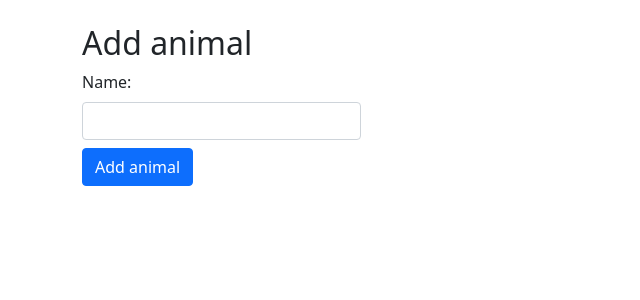
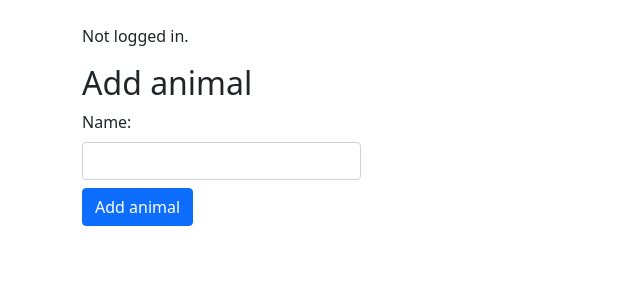
Before and after one commit to hckmd/5023-w10-security-example, a Flask app: page /animal/add in a window 1280 px wide. Shown: the part 56-356 px from the top of the page, without its empty margins (0-640 px from the left). Run offline with Flask 2, Linux system fonts and the light colour scheme; some libraries are stand-ins or nearby versions.

Commit message:
Changes view to show current user logged in

```diff
--- a/app/templates/base.html
+++ b/app/templates/base.html
@@ -35,6 +35,11 @@
             </ul>
           {% endif %}
         {% endwith %}
+        {% if current_user.is_anonymous %}
+        <p>Not logged in.</p>
+        {% else %}
+        <p>Logged in as: {{ current_user.username }} <a href="{{ url_for('auth.logout') }}">Logout</a></p>
+        {% endif %}
         {% block content %}
         {% endblock %}
         </div>
--- a/app/templates/index.html
+++ b/app/templates/index.html
@@ -14,7 +14,7 @@
         <tr>
             <td>{{ pet.name }}</td>
             <td>{{ pet.animal.name }}</td>
-            <td>{{ pet.owner }}</td>
+            <td>{{ pet.owner.username }}</td>
         </tr>
         {% endfor %}
     </tbody>
```
